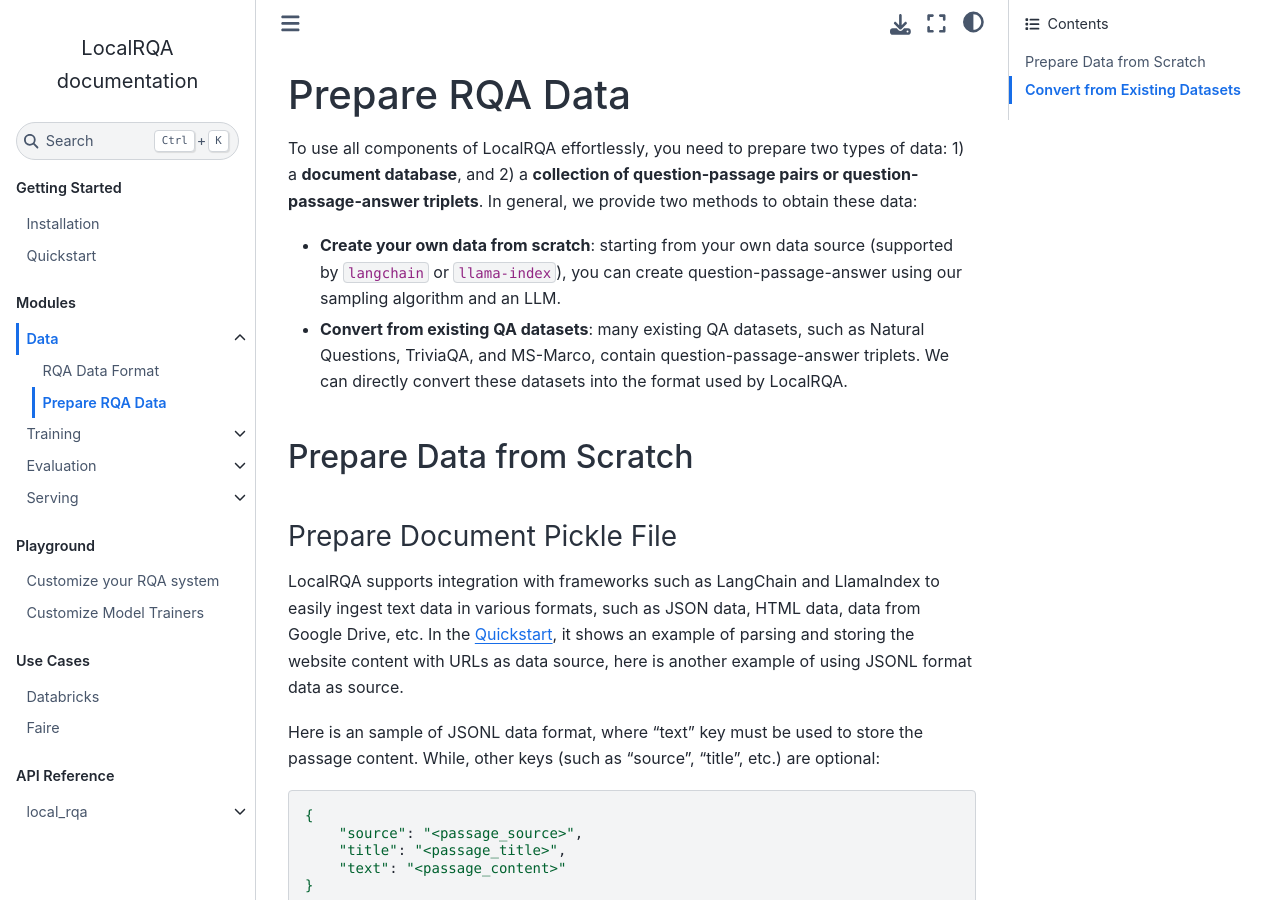
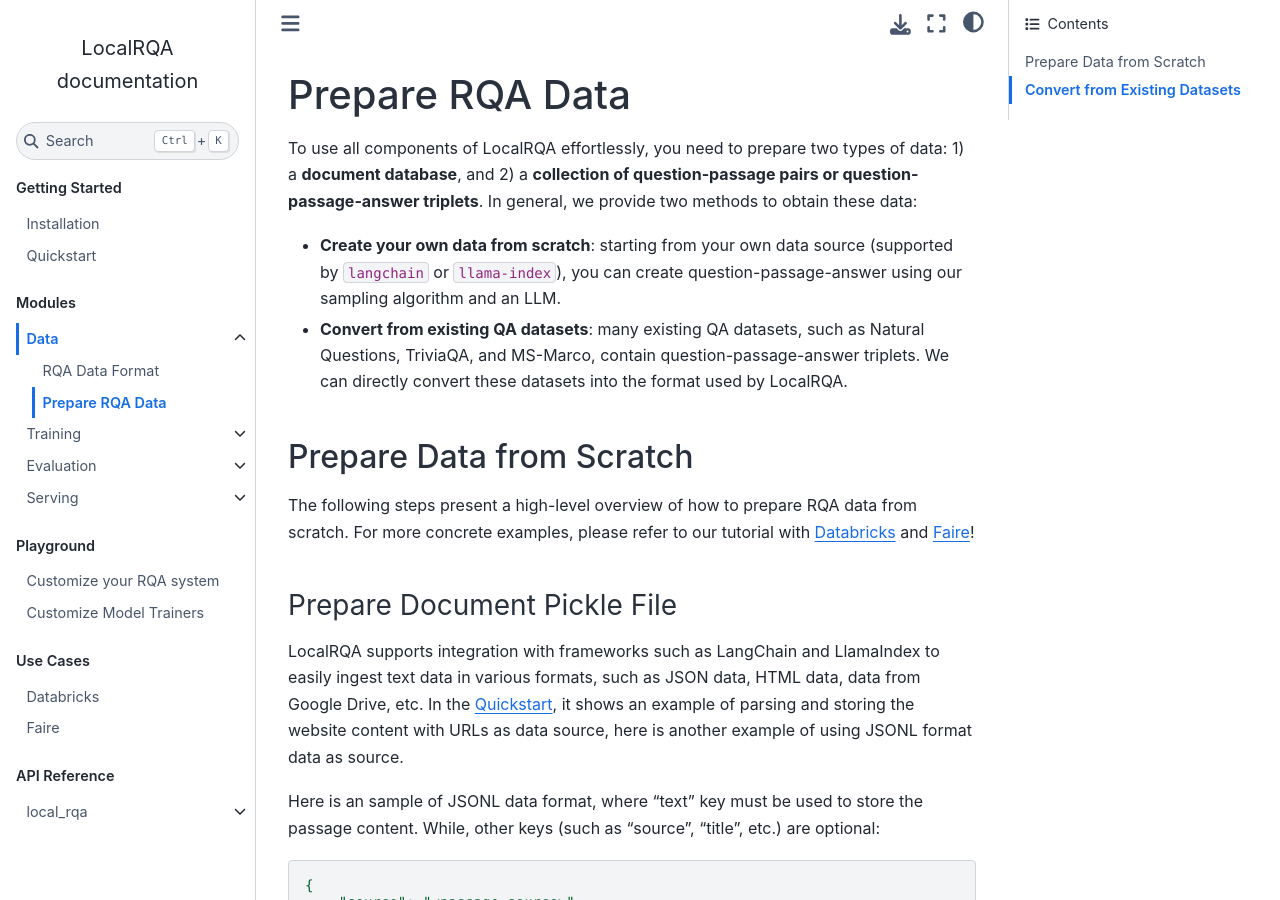
Before and after one commit to jasonyux/LocalRQA, a Sphinx documentation site: the page built from docs/modules/data/data_preparation.rst, in a window 1280 px wide and 900 px high. Built offline with Sphinx 7.4.7 and the Sphinx Book theme 1.1.4, drawn with Linux system fonts in a browser that asks for light colours.

Commit message:
minor change to repare RQA data

```diff
--- a/docs/modules/data/data_preparation.rst
+++ b/docs/modules/data/data_preparation.rst
@@ -12,6 +12,8 @@ To use all components of LocalRQA effortlessly, you need to prepare two types of
 
 Prepare Data from Scratch
 -------------------------
+
+The following steps present a high-level overview of how to prepare RQA data from scratch. For more concrete examples, please refer to our tutorial with :ref:`use-case-databricks` and :ref:`use-case-faire`!
 
 Prepare Document Pickle File
 ~~~~~~~~~~~~~~~~~~~~~~~~~~~~
```
Also changed, not shown: 1 other file.
